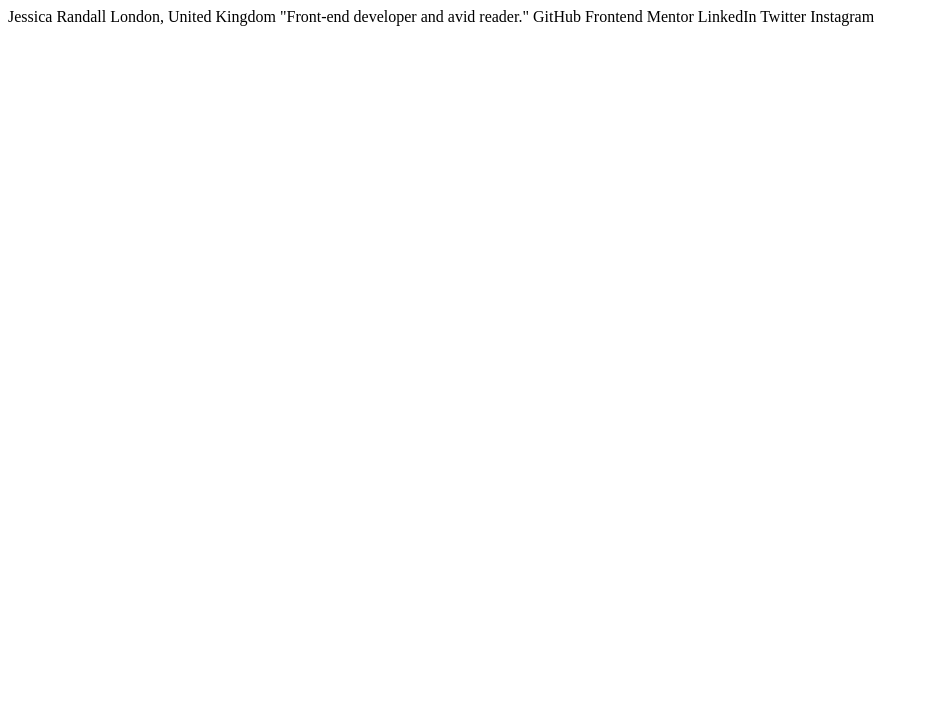
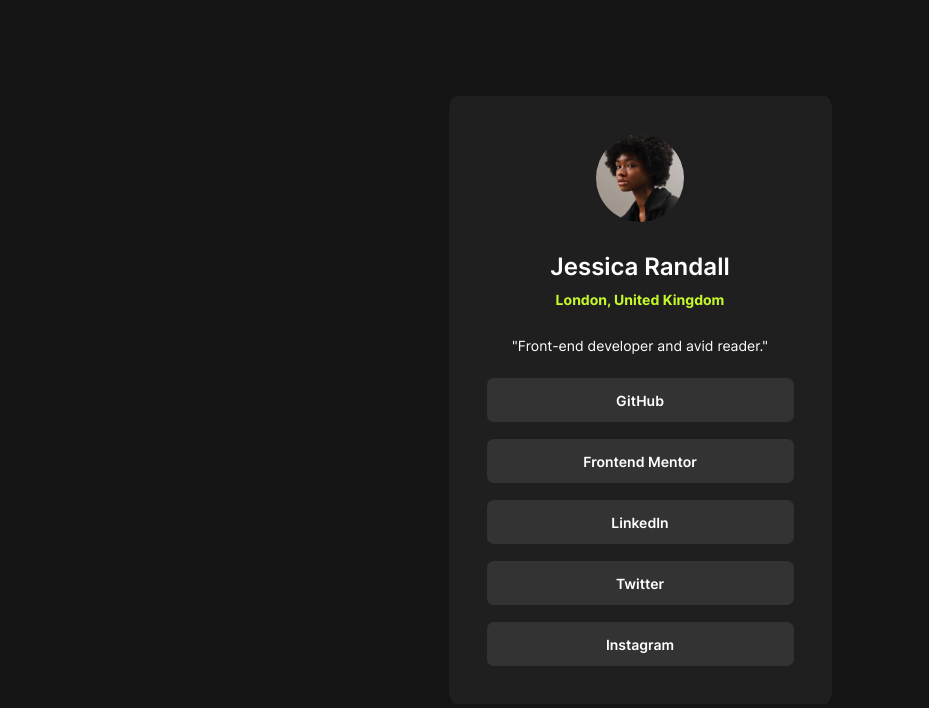
Before and after one commit to Jorgel7202/social-links-profile-main, a plain HTML site: page index.html in a window 1280 px wide. Shown: the whole page, without its empty margins (0-929 px from the left). Drawn offline with Linux system fonts and the light colour scheme.

Commit message:
first commit

```diff
--- a/index.html
+++ b/index.html
@@ -8,18 +8,26 @@
 
   <title>Frontend Mentor | Social links profile</title>
 
+<link rel="stylesheet" href="style.css">
+
 </head>
 <body>
-
-  Jessica Randall
-  London, United Kingdom
-  "Front-end developer and avid reader."
-
-  GitHub
-  Frontend Mentor
-  LinkedIn
-  Twitter
-  Instagram
-
+  <div class="container">
+    <header>
+      <img src="assets/images/avatar-jessica.jpeg" alt="Avatar image">
+      <main>
+        <h1>Jessica Randall</h1>
+        <h3>London, United Kingdom</h3>
+      </main>
+      <h2>"Front-end developer and avid reader."</h2>
+    </header>
+    <nav>
+      <div class="buttom">GitHub</div>
+      <div class="buttom">Frontend Mentor</div>
+      <div class="buttom">LinkedIn</div>
+      <div class="buttom">Twitter</div>
+      <div class="buttom">Instagram</div>
+    </nav>
+  </div>
 </body>
 </html>
--- /dev/null
+++ b/style.css
@@ -0,0 +1,133 @@
+@font-face {
+    font-family: 'Inter-Bold';
+    src: url(assets/fonts/static/Inter-Bold.ttf) format('truetype');
+    font-weight: normal;
+    font-style: normal;
+}
+
+@font-face {
+    font-family: 'Inter-Regular';
+    src: url(assets/fonts/static/Inter-Regular.ttf) format('truetype');
+    font-weight: normal;
+    font-style: normal;
+}
+
+@font-face {
+    font-family: 'Inter-SemiBold';
+    src: url(assets/fonts/static/Inter-SemiBold.ttf) format('truetype');
+    font-weight: normal;
+    font-style: normal;
+}
+
+@font-face {
+    font-family: 'Inter';
+    src: url(assets/fonts/Inter-VariableFont_slnt\,wght.ttf) format('truetype');
+    font-weight: normal;
+    font-style: normal;
+}
+
+:root {
+    --Green: hsl(75, 94%, 57%);
+    --White: hsl(0, 0%, 100%);
+    --Grey_700: hsl(0, 0%, 20%);
+    --Grey_800: hsl(0, 0%, 12%);
+    --Grey_900: hsl(0, 0%, 8%);
+}
+
+* {
+    margin: 0;
+    padding: 0;
+    box-sizing: border-box;
+    font-size: 14px;
+}
+
+html {
+    background: var(--Grey_900);
+    height: 100%;
+    display: flex;
+    justify-content: center;
+    align-items: center;
+}
+
+.container {
+    display: flex;
+    flex-direction: column;
+    align-items: center;
+    justify-content: space-between;
+    width: 325px;
+    height: 577px;
+    background-color: var(--Grey_800);
+    border-radius: 2%;
+    padding: 20px;
+}
+
+header {
+    display: flex;
+    flex-direction: column;
+    align-items: center;
+    justify-content: space-between;
+    width: 270px;
+    height: 220px;
+}
+
+header>img {
+    width: 88px;
+    border-radius: 50%;
+}
+
+main {
+    display: flex;
+    flex-direction: column;
+    align-items: center;
+    gap: 10px;
+}
+
+h1 {
+    font-family: 'Inter-SemiBold';
+    font-size: 24px;
+    color: var(--White);
+}
+
+h2 {
+    font-family: 'Inter-Regular';
+    font-size: 14px;
+    color: var(--White);
+    font-weight: normal;
+}
+
+h3 {
+    font-family: 'Inter-Bold';
+    font-size: 14px;
+    color: var(--Green);
+}
+
+nav {
+    display: flex;
+    flex-direction: column;
+    align-items: center;
+    gap: 17px;
+    width: 100%;
+}
+
+.buttom {
+    background: var(--Grey_700);
+    font-family: 'Inter-SemiBold';
+    font-size: 14px;
+    text-align: center;
+    padding: 14px;
+    color: var(--White);
+    border-radius: 7px;
+    width: 100%;
+    height: 44px;
+}
+
+@media screen and (min-width: 375px) {
+    .container {
+        top: 26px;
+        left: 115px;
+        width: 383px;
+        height: 608px;
+        padding: 38px;
+    }
+
+}
```
Also changed, not shown: design/movil.txt (added).
